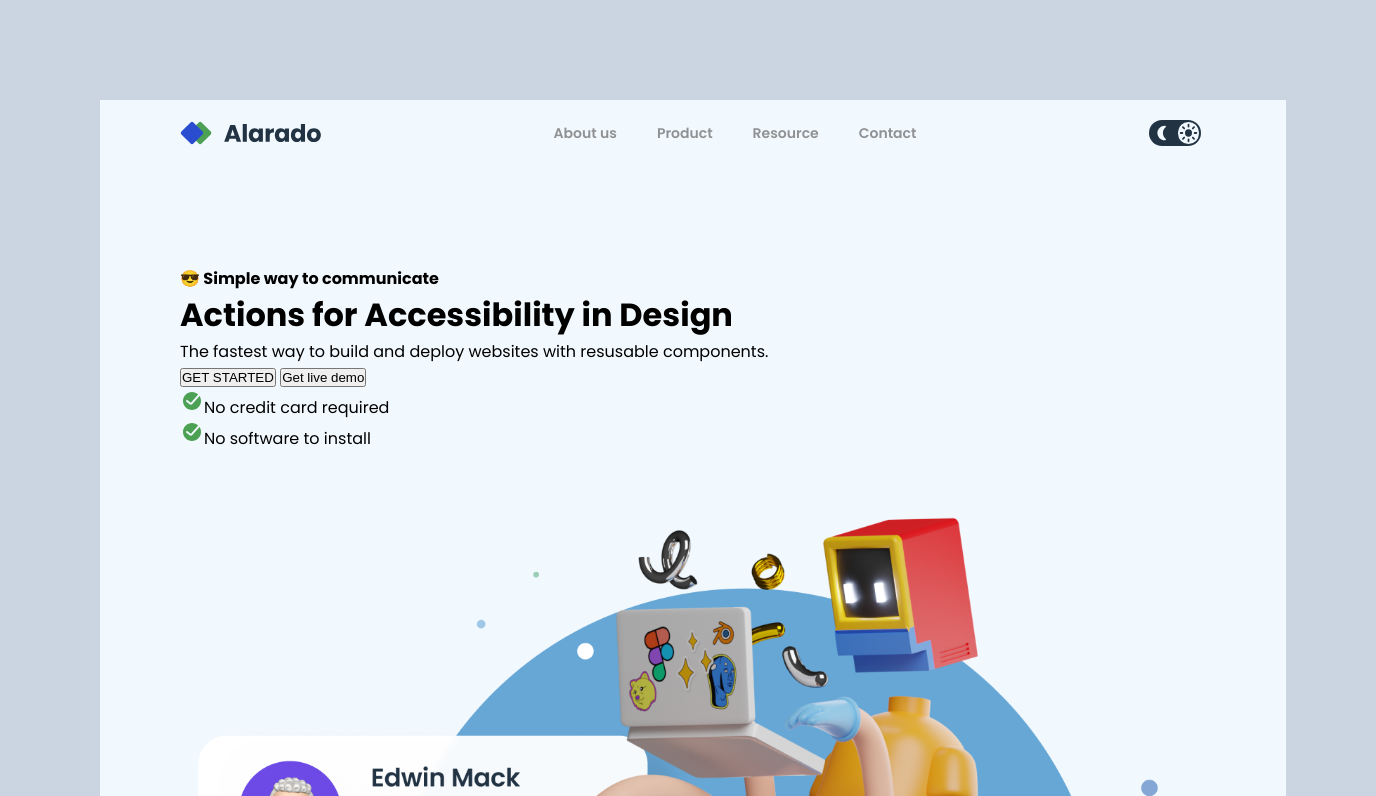
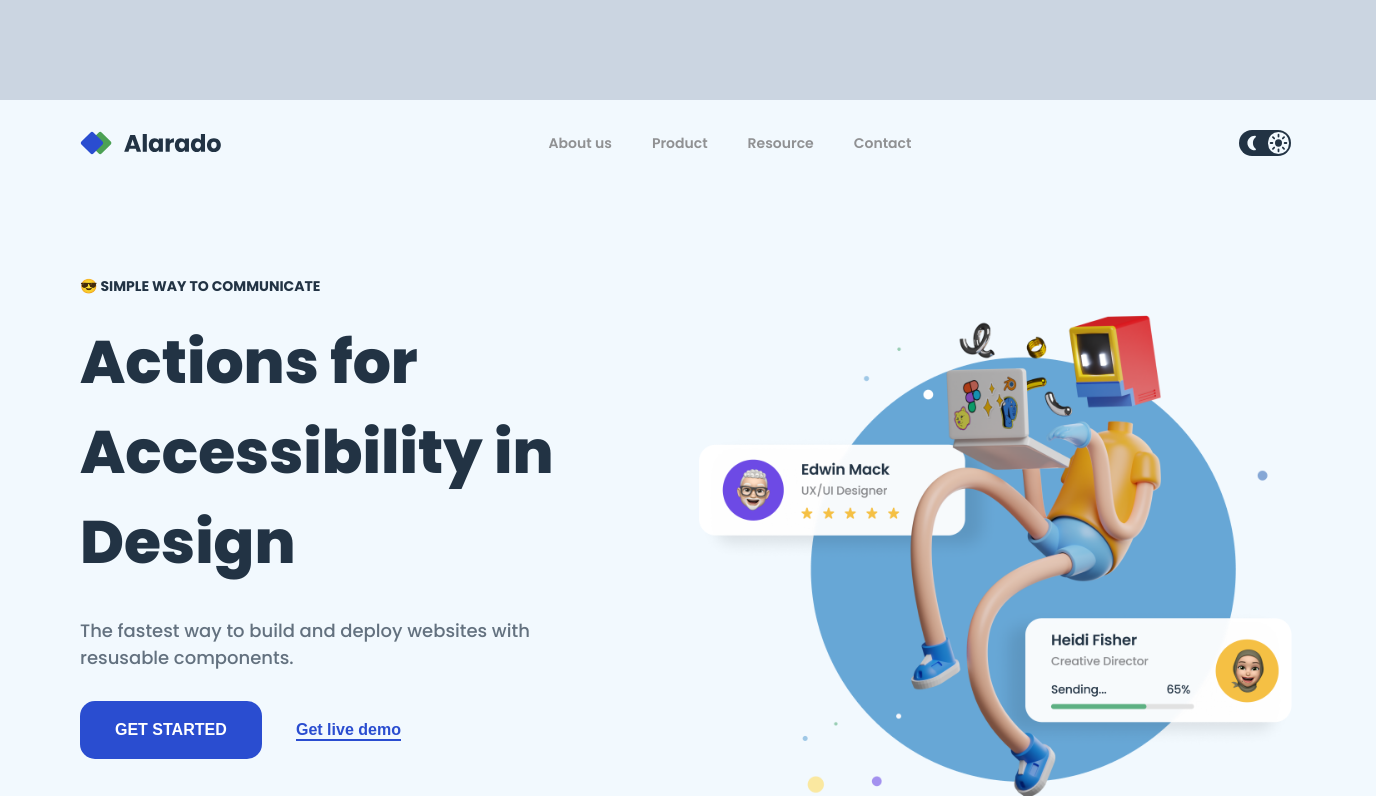
Before and after one commit to Fardus-Hassan/practice-9, a plain HTML site: page index.html in a window 1280 px wide. Shown: the top 796 px of the page, 1376 px wide, since content can reach past the window. Drawn offline with Linux system fonts and the light colour scheme.

Commit message:
style complete

```diff
--- a/index.html
+++ b/index.html
@@ -7,6 +7,7 @@
     <link rel="stylesheet" href="style.css">
 </head>
 <body>
+    <section>
         <header class="head1">
             <div class="container">
                 <nav class="nav">
@@ -50,5 +51,6 @@
                 </div>
             </div>
         </main>
+    </section>
 </body>
 </html>
--- a/style.css
+++ b/style.css
@@ -23,7 +23,6 @@ img{
 
 body{
     background-color: #CBD5E1;
-    padding: 100px;
 }
 
 .container{
@@ -35,12 +34,18 @@ body{
     background-color: #F2F9FE;
 }
 
+section{
+    margin: 100px 0;
+}
+
+
 /* head1 */
 
 .nav{
     display: flex;
     justify-content: space-between;
     align-items: center;
+    margin-top: 10px;
 }
 
 .nav ul{
@@ -84,6 +89,78 @@ body{
 
 .nav ul li a:hover{
     color: #111729;
+    font-weight:700;
 }
 
 /* banner */
+
+.banner{
+    display: flex;
+    justify-content:space-between;
+}
+
+.banner-text{
+    width: 40%;
+}
+
+.banner-img{
+    width: 50%;
+}
+
+.banner-text h4{
+    color: #223344;
+    font-size: 0.875em;
+    text-transform: uppercase;
+    margin-bottom: 20px;
+}
+
+.banner-text h1{
+    color: #223344;
+    font-size: 3.75rem;
+    margin-bottom: 30px;
+    line-height:1.5em;
+    font-weight: 800;
+}
+
+.banner-text p{
+    color: #223344af;
+    font-size:1.125rem;
+    margin-bottom: 30px;
+    line-height:1.5em;
+    font-weight: 500;
+}
+
+.btn-1{
+    background-color: #2A4DD0;
+    font-size: 1rem;
+    padding: 20px 35px;
+    border:none;
+    border-radius: 15px;
+    color: #fff;
+    font-weight:600;
+    margin-right: 30px;
+}
+
+.btn-2{
+    color: #2A4DD0;
+    font-size: 1rem;
+    font-weight:600;
+    border: none;
+    border-bottom: 2px solid #2A4DD0;
+    background-color: transparent;
+}
+
+.banner-text ul{
+    display: flex;
+    gap: 30px;
+    margin-top: 40px;
+}
+
+.banner-text ul li{
+    display: flex;
+    align-items: center;
+    gap: 5px;
+    color: #909193;
+    font-size: 0.875rem;
+    font-weight: 500;
+}
```
Lines whose indentation alone changed are shown as unchanged.
